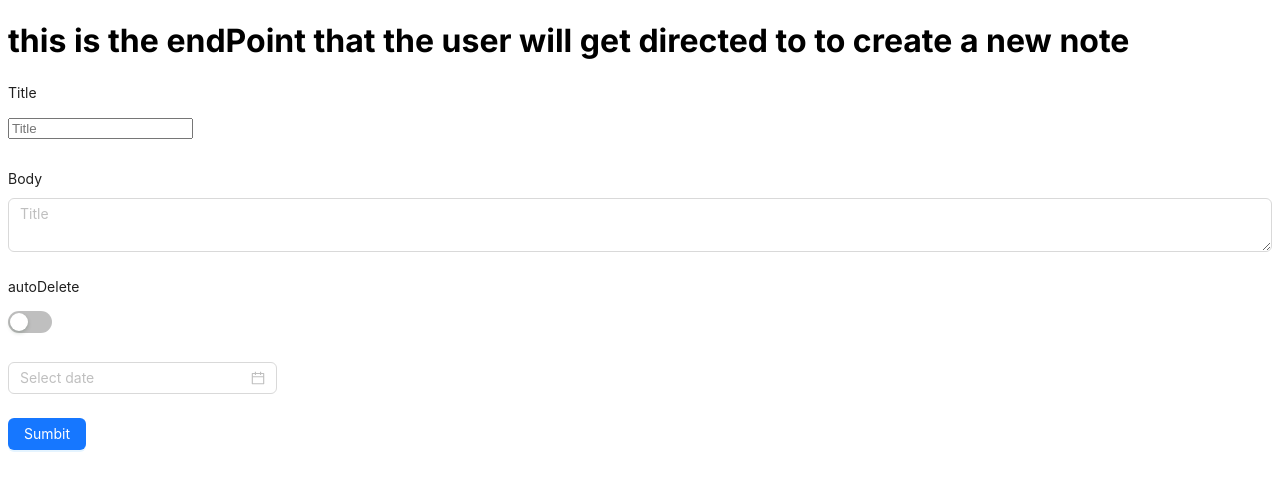
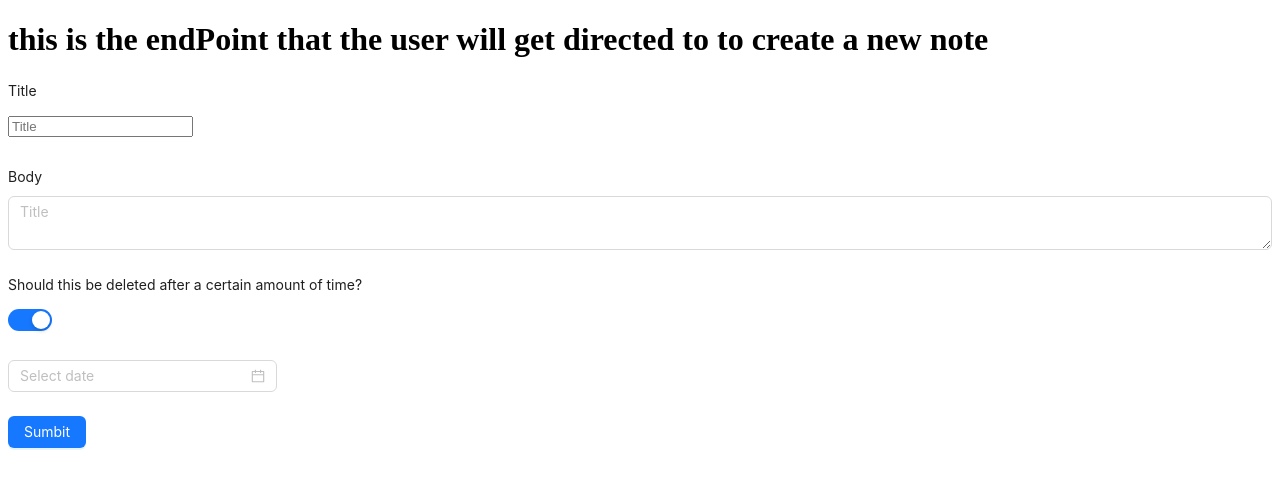
Before and after one commit to kjunghoan/echos, a Next.js app: page /createNote in a window 1280 px wide. Shown: the top 490 px of the page. Built offline with nearby package versions, Linux system fonts and the light colour scheme; no server answers.

Commit message:
form getting sent to the backend

```diff
--- /dev/null
+++ b/src/app/createNote/logic.ts
@@ -0,0 +1,16 @@
+"use server";
+
+export const createNewNote = async (
+  data: FormData,
+  long: number,
+  lat: number
+) => {
+  console.log(data);
+  const title = data.title;
+  const body = data.body;
+  const autoDelete = data.autoDelete;
+  const longitude = long;
+  const latitude = lat;
+
+  console.log("hello");
+};
--- a/src/app/createNote/page.tsx
+++ b/src/app/createNote/page.tsx
@@ -1,71 +1,99 @@
 "use client"
-import "../../styles/globals.scss"
+import "../globals.scss"
 import { Button, DatePicker, Form, Input, Switch } from "antd"
 import FormItem from "antd/es/form/FormItem"
-import { createContext, useState } from 'react';
+import { useState } from 'react';
+import { createNewNote } from "./logic";
+console.dir(window.GeolocationCoordinates.toString())
+export default function CreateNote() {
+  const [componentEnabled, setComponentEnabled] = useState<boolean>(true);
 
-// async function createNewNote(data: FormData) {
-//   "use server"
-//   console.dir(data)
-//   console.log("hello")
-// }
 
-const PageContext = createContext("")
-export default function CreateNote() {
-  const [componentDisabled, setComponentDisabled] = useState<boolean>(true);
-  // const validateForm = () => {
+  //geolocation stuff
 
-  // }
-  return (<div className="">
+  //inputs
+  let long: number, lat: number;
+  let geoLSuccess = ({ coords }: any) => {
+    long = coords.longitude;
+    lat = coords.latitude;
+    console.log(long);
+    console.log(lat)
+  }
+  const geoLError = (error: any) => {
+    if (error.code === 1) {
+      alert("Please allow the site to read your location first");
+    } else {
+      alert("Your location is currently unavailable");
+    }
+  }
+  const geoLOptions = {
+    enableHighAccuracy: true
+  }
+  // output
+  if (!navigator.geolocation) {
+    throw new Error("No geolocation available")
+  }
+  navigator.geolocation.getCurrentPosition(geoLSuccess, geoLError, geoLOptions);
+  //the edge case that the end user is running on html4 or less
+
+  const validateForm = () => {
+
+  }
+  const onFinish = (e: any) => {
+    console.dir(e);
+    console.log(`THIS WORKEDDDDDDD WOOOOOOOOOOOOOOOOOOOOOOOOOOOOOOOOOOO`);
+    createNewNote(e, long, lat);
+  }
+  return (<div>
     <h1>this is the endPoint that the user will get directed to to create a new note</h1>
     <Form
       name="newNote"
       layout="vertical"
-    // validateMessages={validateForm}
+      onFinish={onFinish}
     >
-      <Form.Item label="Title">
+      <Form.Item
+        label="Title"
+        name="title"
+        initialValue={""}
+      >
         <input
-          name="title"
+          required
           type="text"
           placeholder="Title"
-          required
         />
       </Form.Item>
-
-
-
-      <Form.Item label="Body">
+      <Form.Item
+        label="Body"
+        name="body"
+        initialValue={""}
+      >
         <Input.TextArea
-          name="body"
+          required
           placeholder="Title"
-          required
         />
       </Form.Item>
-
-
-
       <Form.Item
-        label="autoDelete"
+        label="Should this be deleted after a certain amount of time?"
+        name="autoDelete"
+        initialValue={false}
       >
         <Switch
+          checked={componentEnabled}
           onChange={(checked: boolean) => {
-            setComponentDisabled(checked)
+            setComponentEnabled(checked)
           }}
         />
       </Form.Item>
-
-
-
       <Form.Item
-
+        name="deletionDate"
       >
-        <DatePicker showTime format={"YYYY-MM-DD HH:mm:ss"} disabled={!componentDisabled} />
+        <DatePicker showTime format={"YYYY-MM-DD HH:mm:ss"} disabled={!componentEnabled} />
       </Form.Item>
-
-
-
       <FormItem>
-        <Button type="primary">Sumbit</Button>
+        <Button
+          type="primary"
+          htmlType="submit"
+        >Sumbit</Button>
       </FormItem>
     </Form>
   </div>)
--- a/src/app/layout.tsx
+++ b/src/app/layout.tsx
@@ -1,4 +1,4 @@
-import '../styles/globals.scss'
+import './globals.scss'
 import type { Metadata } from 'next'
 import { Inter } from 'next/font/google'
 
@@ -16,7 +16,7 @@ export default function RootLayout({
 }) {
   return (
     <html lang={"en"}>
-      <body className={`${inter.className}`}>{children}</body>
+      <body className={"inter.className"}>{children}</body>
     </html>
   )
 }
--- a/src/styles/globals.scss
+++ /dev/null
@@ -1,3 +0,0 @@
-.body {
-  align-content: center;
-}
```
Also changed, not shown: src/app/login/page.tsx (added, +8 -0 lines), src/app/createNote/createNote.scss (added), src/app/globals.scss (added), src/app/login/login.scss (added), src/app/user/user.scss (added), 1 other file (tests, documents, lock files or other folders).
